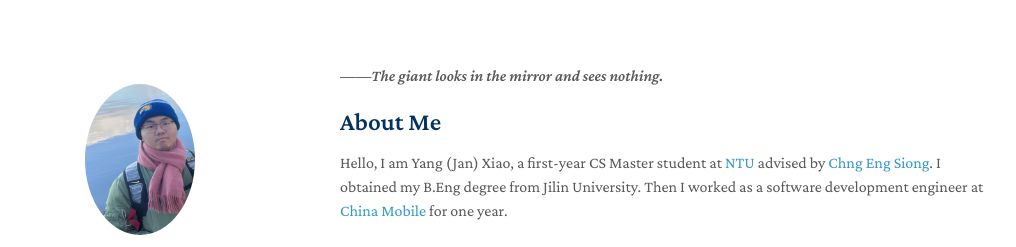
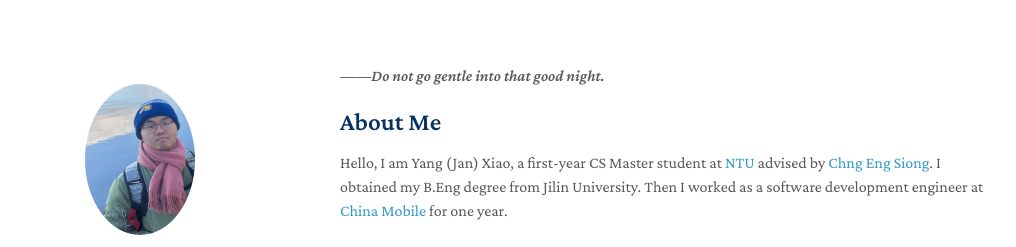
Before and after one commit to swagshaw/swagshaw.github.io, a Jekyll site: the page built from index.md, in a window 1280 px wide and 900 px high. Shown: the top 247 px of the window, without its empty margins (130-1146 px from the left). Built offline with Jekyll 4.4.1, drawn with Linux system fonts in a browser that asks for light colours; nearby versions of some CDN libraries; a style sheet for code colours, icons or effects is not loaded.

Commit message:
Update index.md

```diff
--- a/index.md
+++ b/index.md
@@ -1,7 +1,7 @@
 ---
 layout: homepage
 ---
-*——The giant looks in the mirror and sees nothing.*
+*——Do not go gentle into that good night.*
 ## About Me
 
 Hello, I am Yang (Jan) Xiao, a first-year CS Master student at [NTU](https://www.ntu.edu.sg/) advised by [Chng Eng Siong](https://personal.ntu.edu.sg/aseschng/default.html). I obtained my B.Eng degree from Jilin University. Then I worked as a software development engineer at [China Mobile](https://www.chinamobileltd.com/en/global/home.php) for one year.
```
